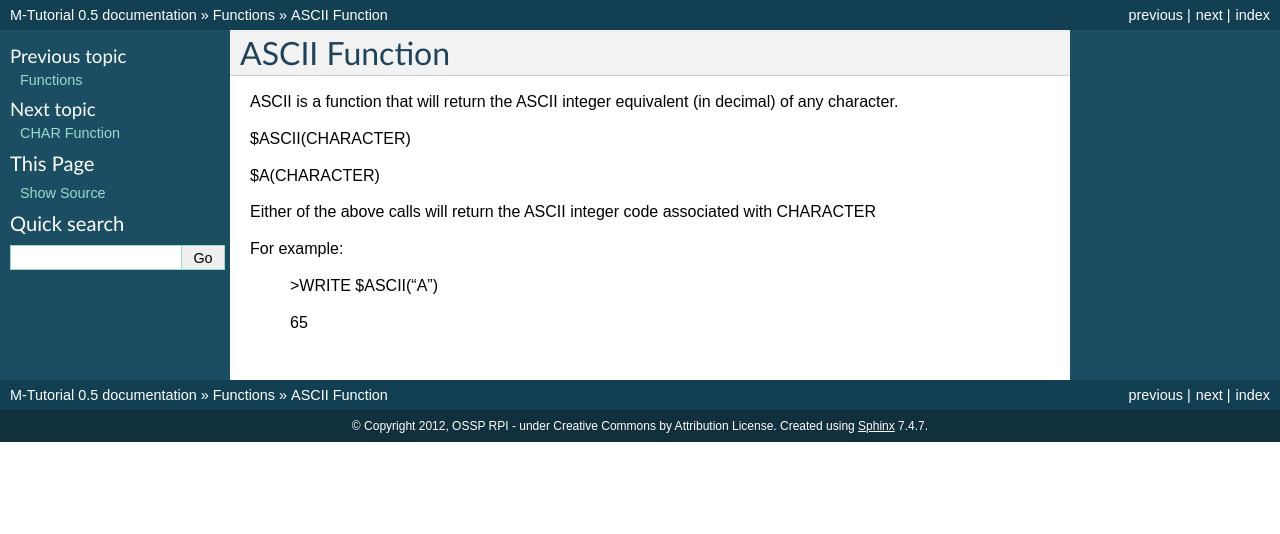
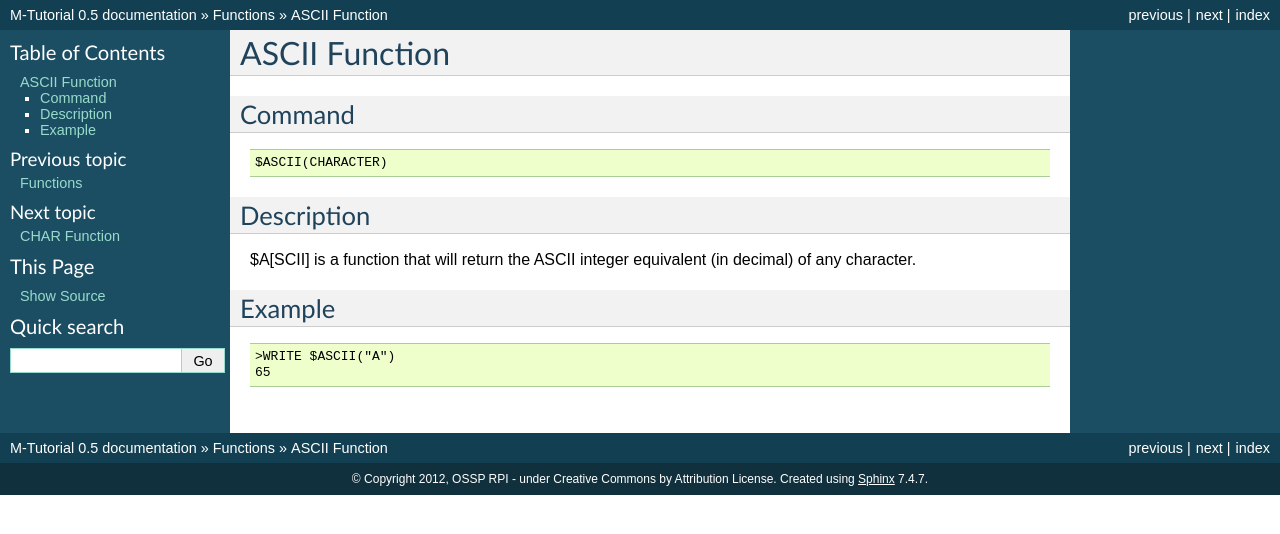
Before and after one commit to luisibanez/M-Tutorial, a Sphinx documentation site: the page built from source/ASCII_Function.rst, in a window 1280 px wide. Shown: the top 534 px of the page. Built offline with Sphinx 7.4.7, drawn with Linux system fonts in a browser that asks for light colours.

Commit message:
Added some minor formatting to the ASCII_Function, originally written by Kenneth Bellows

```diff
--- a/source/ASCII_Function.rst
+++ b/source/ASCII_Function.rst
@@ -2,16 +2,20 @@
 ASCII Function
 =================
 
-ASCII is a function that will return the ASCII integer equivalent (in decimal) of any character.
+Command
+-------
+::
 
-$ASCII(CHARACTER)
+    $ASCII(CHARACTER)
 
-$A(CHARACTER)
+Description
+-----------
+$A[SCII] is a function that will return the ASCII integer equivalent (in decimal) of any character.
 
-Either of the above calls will return the ASCII integer code associated with CHARACTER
 
-For example:
+Example
+-------
+::
 
-	>WRITE $ASCII("A")
-
-	65
+    >WRITE $ASCII("A")
+    65
```
